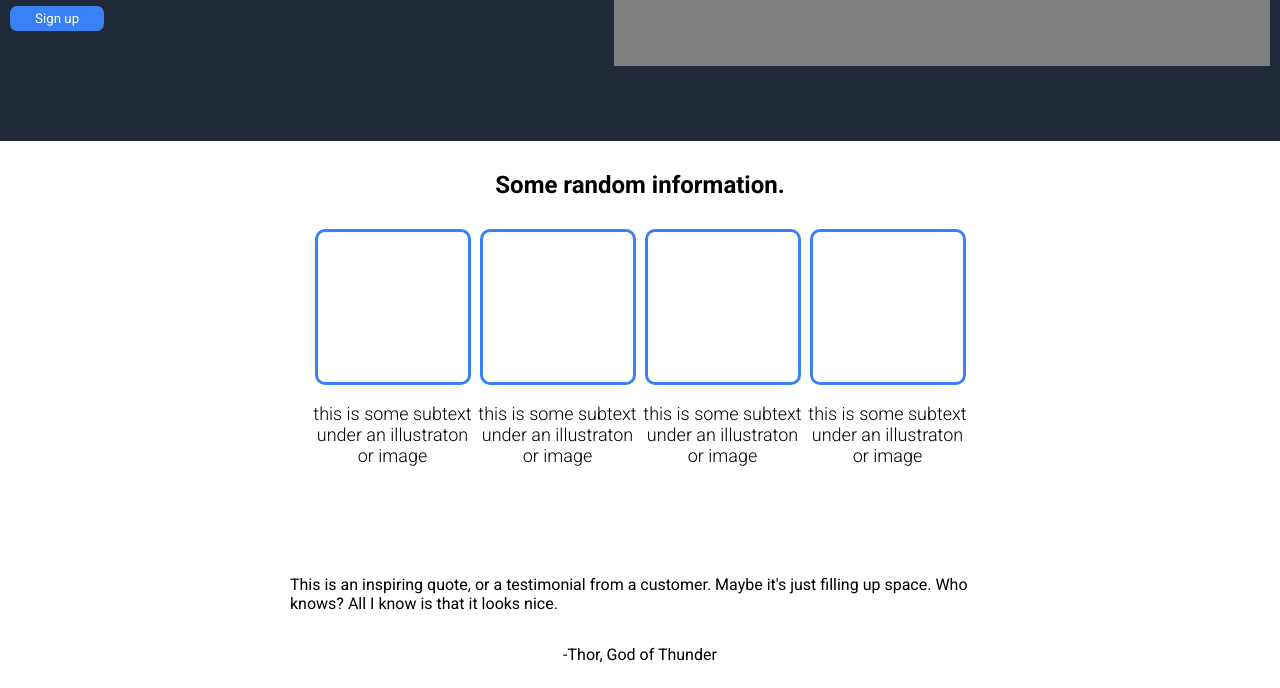
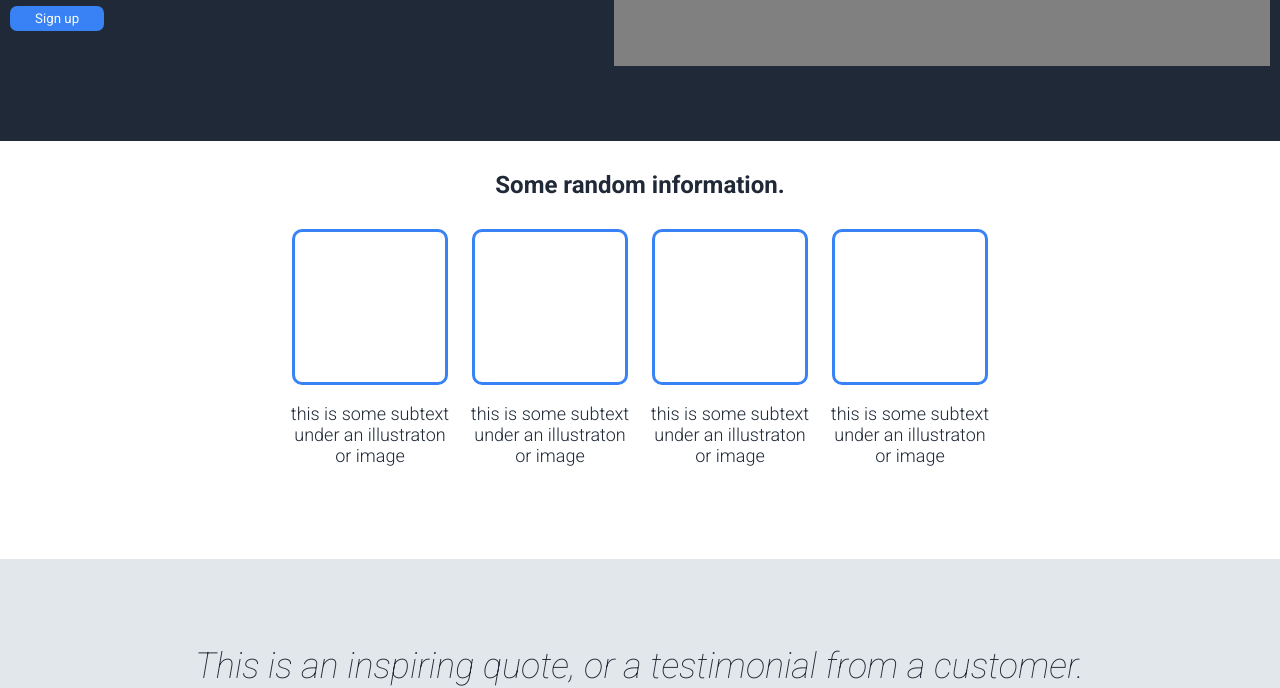
Before and after one commit to corumgold/TOP-landing-page-project, a plain HTML site: page index.html in a window 1280 px wide. Shown: the part 285-973 px from the top of the page. Drawn offline with Linux system fonts and the light colour scheme.

Commit message:
Style quote block

```diff
--- a/styles.css
+++ b/styles.css
@@ -7,6 +7,7 @@ body {
     flex-direction : column;
     justify-content: space-between;
     margin         : 0;
+    color: transparent;
 }
 
 .header {
@@ -92,6 +93,7 @@ body {
     display: flex;
     flex-direction: column;
     align-items: center;
+    color: #1f2937;
 }
 
 .content h2{
@@ -101,7 +103,7 @@ body {
 
 .images{
     display: flex;
-    gap: 5px;
+    gap: 20px;
     justify-content: space-around;
     align-items: center;
     padding-bottom: 75px;
@@ -132,5 +134,22 @@ body {
     flex-direction: column;
     justify-content: center;
     align-items: center;
-    width: 700px;
+    background-color: #e2e7eb;
+    padding: 50px 75px;
 }
+
+.quote{
+    font-size: 36px;
+    font-style: italic;
+    font-weight: 200;
+    margin-bottom: 0;
+    padding: 0 120px;
+}
+
+.author{
+    margin-left: auto;
+    padding: 0 140px;
+    margin-top: 0;
+    font-weight: 500;
+    font-size: 18px;
+}
```
